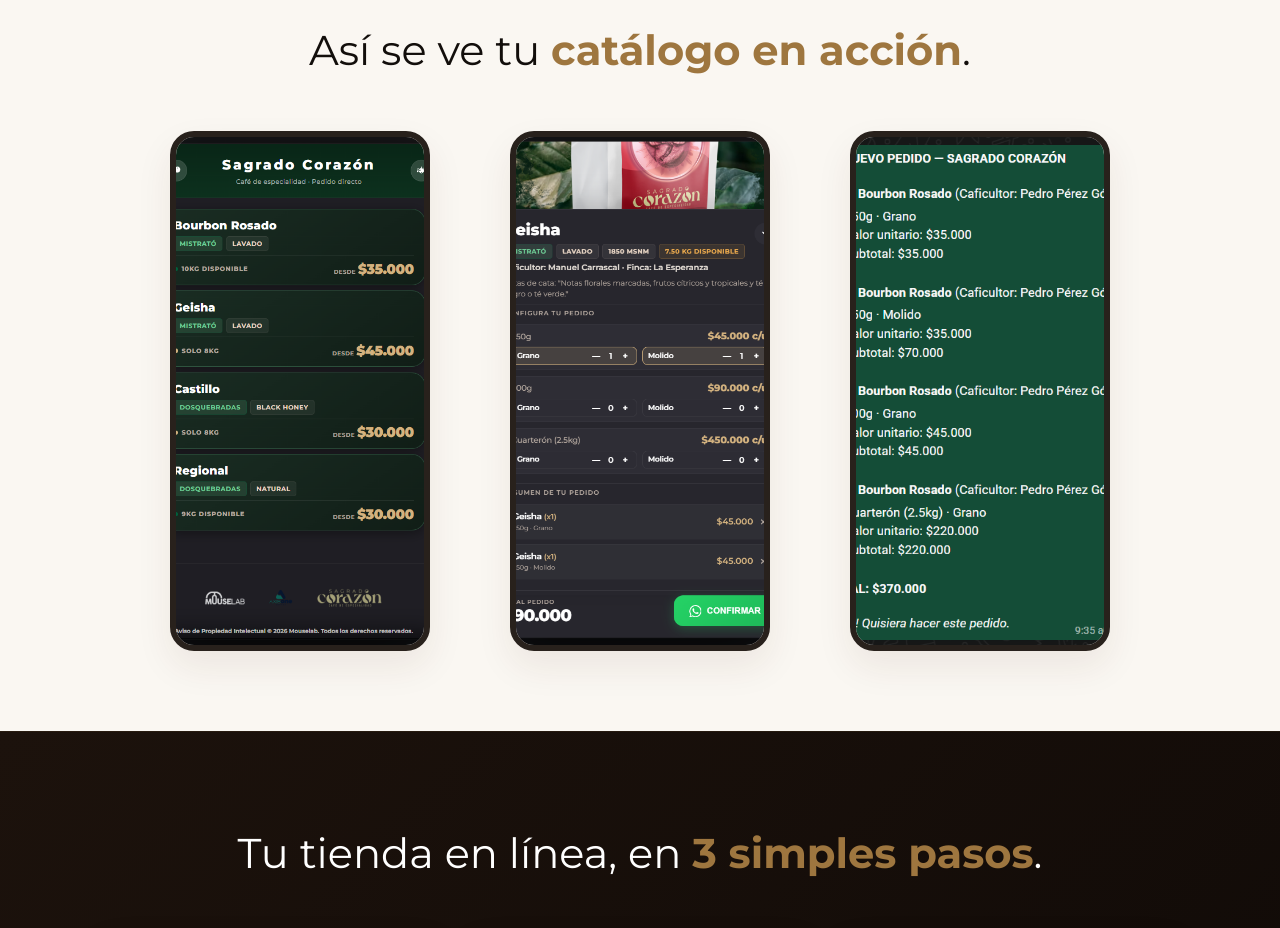
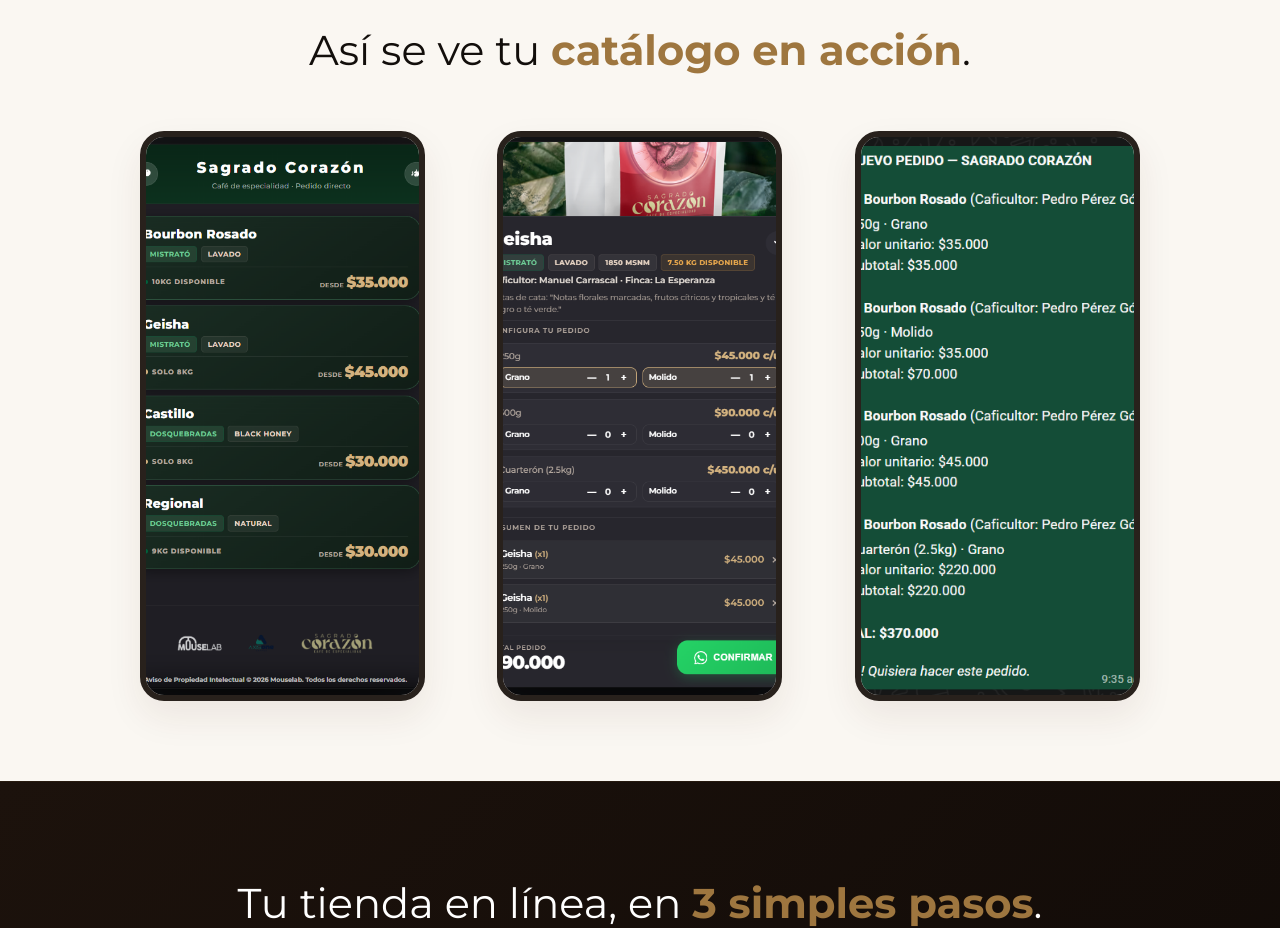
Before and after one commit to juliocuva/veta-coffee, a Next.js app: page / in a window 1280 px wide. Shown: the part 1380-2308 px from the top of the page. Built offline with nearby package versions, Linux system fonts and the light colour scheme.

Commit message:
design: aumentar el ancho de las tarjetas de showcase a 285px

```diff
--- a/app/page.js
+++ b/app/page.js
@@ -296,15 +296,15 @@
             alignItems: 'start'
           }}>
             {/* Catalog Screenshot Card */}
-            <div className="showcase-card" style={{ display: 'flex', flexDirection: 'column', alignItems: 'center', flex: '1 1 280px', maxWidth: 300 }}>
+            <div className="showcase-card" style={{ display: 'flex', flexDirection: 'column', alignItems: 'center', flex: '1 1 280px', maxWidth: 320 }}>
               <div className="showcase-img-wrap" style={{
                 borderRadius: '24px',
                 border: '6px solid #28211c',
                 overflow: 'hidden',
                 boxShadow: '0 16px 36px rgba(80, 37, 20, 0.08)',
                 background: '#FAF7F2',
-                width: '260px',
-                height: '520px'
+                width: '285px',
+                height: '570px'
               }}>
                 <img src="/screenshot-catalog.png" alt="Catálogo de Productos" style={{ width: '100%', height: '100%', objectFit: 'cover', objectPosition: 'top', display: 'block' }} />
               </div>
@@ -317,15 +317,15 @@
             </div>
 
             {/* Configurator Drawer Screenshot Card */}
-            <div className="showcase-card" style={{ display: 'flex', flexDirection: 'column', alignItems: 'center', flex: '1 1 280px', maxWidth: 300 }}>
+            <div className="showcase-card" style={{ display: 'flex', flexDirection: 'column', alignItems: 'center', flex: '1 1 280px', maxWidth: 320 }}>
               <div className="showcase-img-wrap" style={{
                 borderRadius: '24px',
                 border: '6px solid #28211c',
                 overflow: 'hidden',
                 boxShadow: '0 16px 36px rgba(80, 37, 20, 0.08)',
                 background: '#FAF7F2',
-                width: '260px',
-                height: '520px'
+                width: '285px',
+                height: '570px'
               }}>
                 <img src="/screenshot-drawer.png" alt="Selector de Moliendas y Gramaje" style={{ width: '100%', height: '100%', objectFit: 'cover', objectPosition: 'top', display: 'block' }} />
               </div>
@@ -338,15 +338,15 @@
             </div>
 
             {/* WhatsApp Receipt Screenshot Card */}
-            <div className="showcase-card" style={{ display: 'flex', flexDirection: 'column', alignItems: 'center', flex: '1 1 280px', maxWidth: 300 }}>
+            <div className="showcase-card" style={{ display: 'flex', flexDirection: 'column', alignItems: 'center', flex: '1 1 280px', maxWidth: 320 }}>
               <div className="showcase-img-wrap" style={{
                 borderRadius: '24px',
                 border: '6px solid #28211c',
                 overflow: 'hidden',
                 boxShadow: '0 16px 36px rgba(80, 37, 20, 0.08)',
                 background: '#FAF7F2',
-                width: '260px',
-                height: '520px'
+                width: '285px',
+                height: '570px'
               }}>
                 <img src="/screenshot-whatsapp.png" alt="Recepción de Pedidos por WhatsApp" style={{ width: '100%', height: '100%', objectFit: 'cover', objectPosition: 'top', display: 'block' }} />
               </div>
```
